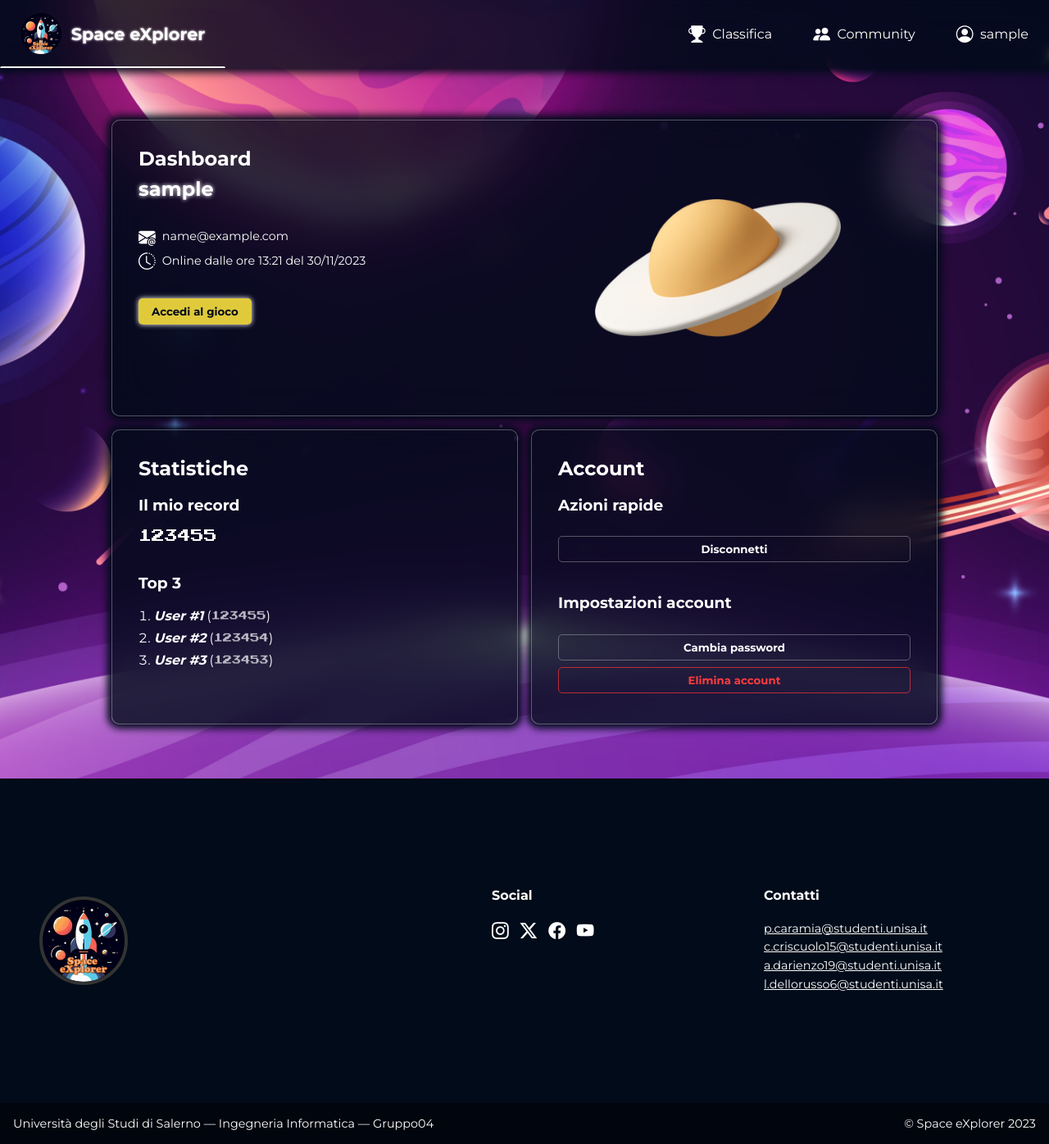
After one commit to luca-software-developer/Space-eXplorer, a PHP site: page /dashboard.php in a window 1280 px wide. The commit adds this page. Shown: the whole page at 82% size. Run offline with PHP 8.4, Linux system fonts and the light colour scheme; the visitor is signed in with stand-in values (Sample User, id 1).

Commit message:
Modifiche Dashboard

```diff
--- /dev/null
+++ b/css/dashboard.css
@@ -0,0 +1,242 @@
+.dashboard-container {
+    width: 100%;
+    min-height: calc(100% - 130px);
+    padding-top: 130px;
+    padding-bottom: 50px;
+    background: url('../img/dashboard.jpg');
+    background-size: cover;
+    background-position: center;
+    display: flex;
+    align-items: center;
+    justify-content: center;
+}
+
+.dashboard {
+    width: 80%;
+    max-width: 1280px;
+    height: 80%;
+}
+
+.row {
+    display: flex;
+    height: calc(50% - 2rem);
+    margin-block: 1rem;
+}
+
+.col {
+    width: 100%;
+    height: 100%;
+    margin-inline: .5rem;
+}
+
+.item {
+    min-height: 360px;
+    background: rgba(1, 11, 25, 0.8);
+    backdrop-filter: blur(20px);
+    -webkit-backdrop-filter: blur(20px);
+    box-shadow: 0 0 10px 5px #010b19;
+    border-radius: 10px;
+    border: 1px solid rgba(255, 255, 255, 0.3);
+    padding: 2rem;
+    box-sizing: border-box;
+}
+
+.item h2 {
+    margin: 0;
+    opacity: .7;
+}
+
+.item h1 {
+    margin-top: .5rem;
+    margin-bottom: 2rem;
+    text-shadow: 0 0 5px white;
+    opacity: .9;
+}
+
+.item .bi {
+    font-size: 1.3rem;
+}
+
+.info-line {
+    display: flex;
+    align-items: center;
+    font-size: .9rem;
+    margin-bottom: .3rem;
+    opacity: .9;
+}
+
+.info-icon {
+    display: flex;
+    align-items: center;
+    justify-content: center;
+    font-size: .9rem;
+    margin-right: .5rem;
+}
+
+.info-content {
+    display: flex;
+    font-size: .9rem;
+    margin-bottom: .2rem;
+}
+
+.container {
+    min-height: calc(360px - 4rem);
+    display: flex;
+}
+
+.container-item {
+    width: 50%;
+}
+
+.illustration-container {
+    width: 100%;
+    height: 100%;
+    display: flex;
+    align-items: center;
+    justify-content: center;
+}
+
+.illustration-container img {
+    width: 80%;
+    max-width: 300px;
+    height: auto;
+}
+
+.game-access {
+    margin-top: 2rem;
+}
+
+@keyframes game-access-animation {
+    from {
+        box-shadow: 0 0 5px 0 white;
+    }
+
+    to {
+        box-shadow: 0 0 10px 0 white;
+    }
+}
+
+.game-access-button {
+    height: 2rem;
+    border: 0;
+    padding-inline: 1rem;
+    border-radius: 5px;
+    font-weight: bold;
+    color: #010b19;
+    background-color: #E0CA3C;
+    cursor: pointer;
+    font-family: 'Montserrat', sans-serif;
+    animation: game-access-animation 2s ease-in-out infinite alternate-reverse;
+}
+
+.account-options-container,
+.top-three-container {
+    width: 100%;
+    margin-top: .5rem;
+}
+
+.account-option {
+    width: 100%;
+    background: transparent;
+    border-radius: 5px;
+    border: 1px solid rgba(255, 255, 255, 0.3);
+    color: white;
+    height: 2rem;
+    font-weight: bold;
+    cursor: pointer;
+    font-family: 'Montserrat', sans-serif;
+    margin-top: .5rem;
+}
+
+.account-option:hover {
+    border: 1px solid rgba(255, 255, 255, 0.7);
+    background: rgba(255, 255, 255, .05);
+}
+
+#delete-account {
+    border: 1px solid rgba(255, 50, 50, 0.7);
+    color: rgba(255, 60, 60);
+}
+
+#delete-account:hover {
+    border: 1px solid rgba(255, 50, 50, 0.9);
+    background: rgba(255, 50, 50, .05);
+}
+
+.top-three-container,
+.my-record-container {
+    width: 100%;
+}
+
+.top-three {
+    padding: 0;
+    margin: 0;
+    list-style-position: inside;
+    font-family: 'Montserrat', sans-serif;
+}
+
+.top-three-item {
+    margin-block: .3rem;
+    font-family: 'Montserrat', sans-serif;
+    margin-top: .5rem;
+}
+
+.my-record {
+    font-family: 'Press Start 2P', serif;
+}
+
+.top-three-item-nickname {
+    font-weight: bold;
+    font-style: italic;
+}
+
+.top-three-item-score {
+    font-size: .7rem;
+    font-family: 'Press Start 2P', serif;
+    color: rgba(255, 255, 255, 0.7);
+}
+
+#my-record {
+    margin-bottom: 0;
+}
+
+.hidden {
+    display: none;
+}
+
+.back-button {
+    border: 0;
+    background-color: transparent;
+    color: inherit;
+    opacity: .7;
+    cursor: pointer;
+    transition-duration: .3s;
+}
+
+.back-button:hover {
+    opacity: 1;
+    text-shadow: 0 0 5px white;
+}
+
+@media screen and (max-width: 992px) {
+    .row {
+        flex-direction: column;
+        margin: initial;
+    }
+
+    .col {
+        margin-block: .5rem;
+    }
+
+    .container {
+        flex-direction: column;
+    }
+
+    .container-item {
+        width: 100%;
+    }
+
+    .illustration-container {
+        margin-block: 2rem;
+    }
+}
--- a/css/login.css
+++ b/css/login.css
@@ -18,7 +18,7 @@
 }
 
 #login-form-container {
-    margin-block: 6rem;
+    margin-block: 80px;
     margin-inline: 1rem;
     width: 80%;
     max-width: 400px;
--- /dev/null
+++ b/dashboard.php
@@ -0,0 +1,154 @@
+<!DOCTYPE html>
+<html lang="it" dir="ltr">
+
+<head>
+    <meta charset="UTF-8" />
+    <meta name="description" content="🎮 #1 Online Space Gaming Platform 🎮" />
+    <meta name="keywords" content="Space, Gaming, Game" />
+    <meta name="author" content="Software Dev Team" />
+    <meta name="viewport" content="width=device-width, initial-scale=1.0" />
+
+    <title>Dashboard | Space eXplorer</title>
+
+    <link rel="icon" type="image/x-icon" href="favicon.ico" />
+    <link rel="stylesheet" href="css/base.css" type="text/css" />
+    <link rel="stylesheet" href="css/footer.css" type="text/css" />
+    <link rel="stylesheet" href="css/navbar.css" type="text/css" />
+    <link rel="stylesheet" href="css/dashboard.css" type="text/css" />
+    <link href="https://unpkg.com/aos@2.3.1/dist/aos.css" rel="stylesheet" />
+    <link rel="stylesheet" href="https://cdn.jsdelivr.net/npm/bootstrap-icons@1.11.1/font/bootstrap-icons.css" />
+</head>
+
+<body>
+    <?php include 'navbar.php'; ?>
+
+    <div class="dashboard-container">
+        <main class="dashboard">
+            <div class="row">
+                <div class="col">
+                    <section data-aos="fade-down" data-aos-duration="1000" class="item">
+                        <div class="container">
+                            <div class="container-item">
+                                <h2 data-aos="fade-down" data-aos-duration="1000">Dashboard</h2>
+                                <h1 data-aos="fade-down" data-aos-duration="1000" data-aos-delay="50">
+                                    <?php echo $_SESSION['nickname']; ?>
+                                </h1>
+                                <div data-aos="fade-down" data-aos-duration="1000" data-aos-delay="100" class="info-line">
+                                    <div class="info-icon">
+                                        <i class="bi bi-envelope-at-fill"></i>
+                                    </div>
+                                    <div class="info-content">
+                                        <?php echo $_SESSION['email']; ?>
+                                    </div>
+                                </div>
+                                <div data-aos="fade-down" data-aos-duration="1000" data-aos-delay="150" class="info-line">
+                                    <div class="info-icon">
+                                        <i class="bi bi-clock-history"></i>
+                                    </div>
+                                    <div class="info-content">
+                                        Online dalle ore
+                                        <?php echo date("H:i", $_SESSION['access_timestamp']); ?>
+                                        del
+                                        <?php echo date("d/m/Y", $_SESSION['access_timestamp']); ?>
+                                    </div>
+                                </div>
+                                <div data-aos="fade-down" data-aos-duration="1000" data-aos-delay="200" class="game-access">
+                                    <a href="game/">
+                                        <button class="game-access-button" type="button">Accedi al gioco</button>
+                                    </a>
+                                </div>
+                            </div>
+                            <div class="container-item">
+                                <div data-aos="fade-down" data-aos-duration="1000" class="illustration-container">
+                                    <img src="img/story1.png" alt="story1" title="Dashboard" width="356" height="200" />
+                                </div>
+                            </div>
+                        </div>
+                    </section>
+                </div>
+            </div>
+            <div class="row">
+                <div class="col">
+                    <section data-aos="fade-right" data-aos-duration="1000" class="item">
+                        <h2 data-aos="fade-up" data-aos-duration="1000">Statistiche</h2>
+                        <h3 data-aos="fade-up" data-aos-duration="1000" data-aos-delay="50">Il mio record</h3>
+                        <div class="my-record-container">
+                            <p data-aos="fade-up" data-aos-duration="1000" data-aos-delay="100" id="my-record" class="my-record">123455</p>
+                        </div>
+                        <br />
+                        <h3 data-aos="fade-up" data-aos-duration="1000" data-aos-delay="150">Top 3</h3>
+                        <div class="top-three-container">
+                            <ol class="top-three">
+                                <li data-aos="fade-up" data-aos-duration="1000" data-aos-delay="200" class="top-three-item">
+                                    <span class="top-three-item-nickname">User #1</span> (<span class="top-three-item-score">123455</span>)
+                                </li>
+                                <li data-aos="fade-up" data-aos-duration="1000" data-aos-delay="250" class="top-three-item">
+                                    <span class="top-three-item-nickname">User #2</span> (<span class="top-three-item-score">123454</span>)
+                                </li>
+                                <li data-aos="fade-up" data-aos-duration="1000" data-aos-delay="300" class="top-three-item">
+                                    <span class="top-three-item-nickname">User #3</span> (<span class="top-three-item-score">123453</span>)
+                                </li>
+                            </ol>
+                        </div>
+                    </section>
+                </div>
+                <div class="col">
+                    <section data-aos="fade-left" data-aos-duration="1000" class="item">
+                        <h2 data-aos="fade-up" data-aos-duration="1000">Account</h2>
+                        <h3 data-aos="fade-up" data-aos-duration="1000" data-aos-delay="50">Azioni rapide</h3>
+                        <div class="account-options-container">
+                            <a href="logout.php">
+                                <button data-aos="fade-up" data-aos-duration="1000" data-aos-delay="150" type="button" id="log-out" class="account-option">Disconnetti</button>
+                            </a>
+                        </div>
+                        <br />
+                        <h3 data-aos="fade-up" data-aos-duration="1000" data-aos-delay="200">Impostazioni account</h3>
+                        <div class="account-options-container">
+                            <button data-aos="fade-up" data-aos-duration="1000" data-aos-delay="250" type="button" id="change-password" class="account-option">Cambia password</button>
+                            <button data-aos="fade-up" data-aos-duration="1000" data-aos-delay="300" type="button" id="delete-account" class="account-option">Elimina account</button>
+                        </div>
+                    </section>
+                </div>
+            </div>
+            <div id="change-password-row" class="row hidden">
+                <div class="col">
+                    <section data-aos="fade-up" data-aos-duration="1000" class="item">
+                        <h2 data-aos="fade-up" data-aos-duration="1000">
+                            <button type="button" id="change-password-back" class="back-button">
+                                <i class="bi bi-chevron-left"></i>
+                            </button>
+                            Cambia password
+                        </h2>
+
+                    </section>
+                </div>
+            </div>
+            <div id="delete-account-row" class="row hidden">
+                <div class="col">
+                    <section data-aos="fade-up" data-aos-duration="1000" class="item">
+                        <h2 data-aos="fade-up" data-aos-duration="1000">
+                            <button type="button" id="delete-account-back" class="back-button">
+                                <i class="bi bi-chevron-left"></i>
+                            </button>
+                            Elimina account
+                        </h2>
+                    </section>
+                </div>
+            </div>
+        </main>
+    </div>
+
+    <?php include 'top.php'; ?>
+    <?php include 'footer.php'; ?>
+
+    <script src="https://unpkg.com/aos@2.3.1/dist/aos.js"></script>
+    <script src="js/responsive-text.js" type="text/javascript"></script>
+    <script src="js/mobile-menu.js" type="text/javascript"></script>
+    <script src="js/top.js" type="text/javascript"></script>
+    <script src="js/dashboard.js" type="text/javascript"></script>
+    <script type="text/javascript">
+        AOS.init();
+    </script>
+</body>
+
+</html>
--- a/footer.php
+++ b/footer.php
@@ -5,10 +5,10 @@
         <div class="social-section">
             <h4>Social</h4>
             <div class="social-bar">
-                <a href="https://www.instagram.com/"><i class="bi bi-instagram"></i></a>
-                <a href="https://twitter.com/?lang=it"><i class="bi bi-twitter-x"></i></a>
-                <a href="https://www.facebook.com/"><i class="bi bi-facebook"></i></a>
-                <a href="https://www.youtube.com/"><i class="bi bi-youtube"></i></a>
+                <a href="https://www.instagram.com/spaceexplorer.official/"><i class="bi bi-instagram"></i></a>
+                <a href="https://twitter.com/SpaceXpOfficial"><i class="bi bi-twitter-x"></i></a>
+                <a href="https://www.facebook.com/people/Space-Explorer/61554632938695/"><i class="bi bi-facebook"></i></a>
+                <a href="https://www.youtube.com/@SpaceeXplorer-official"><i class="bi bi-youtube"></i></a>
             </div>
         </div>
         <div class="contacts-section">
--- a/signin.php
+++ b/signin.php
@@ -19,9 +19,11 @@ if (isset($_POST['signin-email']) && isset($_POST['signin-password'])) {
                     if ($row = pg_fetch_assoc($result)) {
                         $signin_nickname = $row['nickname'];
                         session_start();
+                        $_SESSION['email'] = $signin_email;
                         $_SESSION['nickname'] = $signin_nickname;
+                        $_SESSION['access_timestamp'] = time();
                         pg_close($db);
-                        header('location: index.php');
+                        header('location: dashboard/');
                     } else {
                         echo pg_last_error($db);
                     }
--- a/signup.php
+++ b/signup.php
@@ -21,9 +21,11 @@ if (isset($_POST["signup-email"]) && isset($_POST["signup-nickname"]) && isset($
             pg_close($db);
         } else {
             session_start();
-            $_SESSION['nickname'] = $signin_nickname;
+            $_SESSION['email'] = $signup_email;
+            $_SESSION['nickname'] = $signup_nickname;
+            $_SESSION['access_timestamp'] = time();
             pg_close($db);
-            header("location: index.php");
+            header("location: dashboard.php");
         }
     }
 } else {
```
Also changed, not shown: js/dashboard.js (added, +36 -0 lines), js/login-error.js (+0 -15 lines), js/login-validation.js (+0 -49 lines), js/mobile-menu.js (+0 -18 lines), js/responsive-text.js (+0 -30 lines), js/top.js (+0 -20 lines), game/index.php (renamed from game/index.html), img/dashboard.jpg (added).
